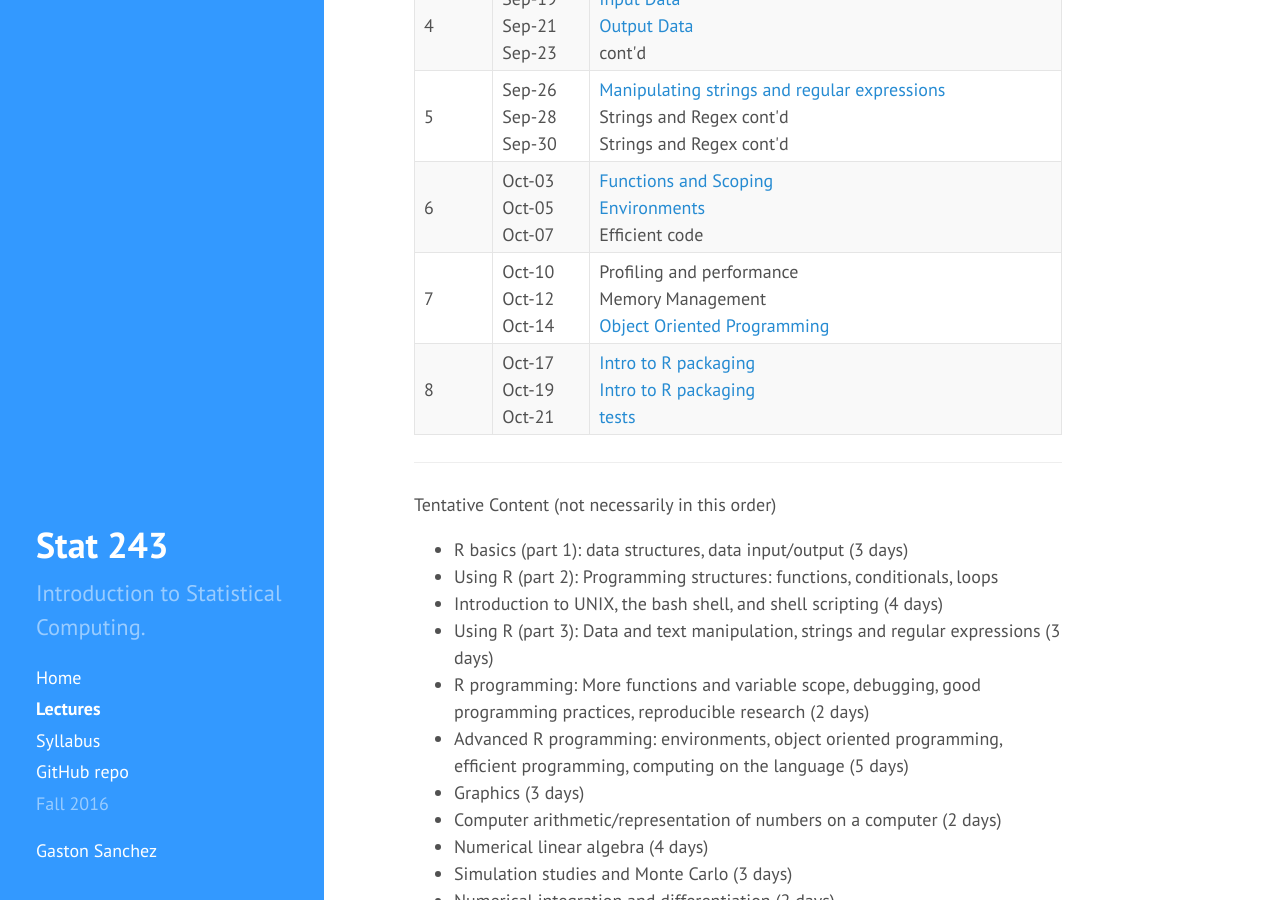
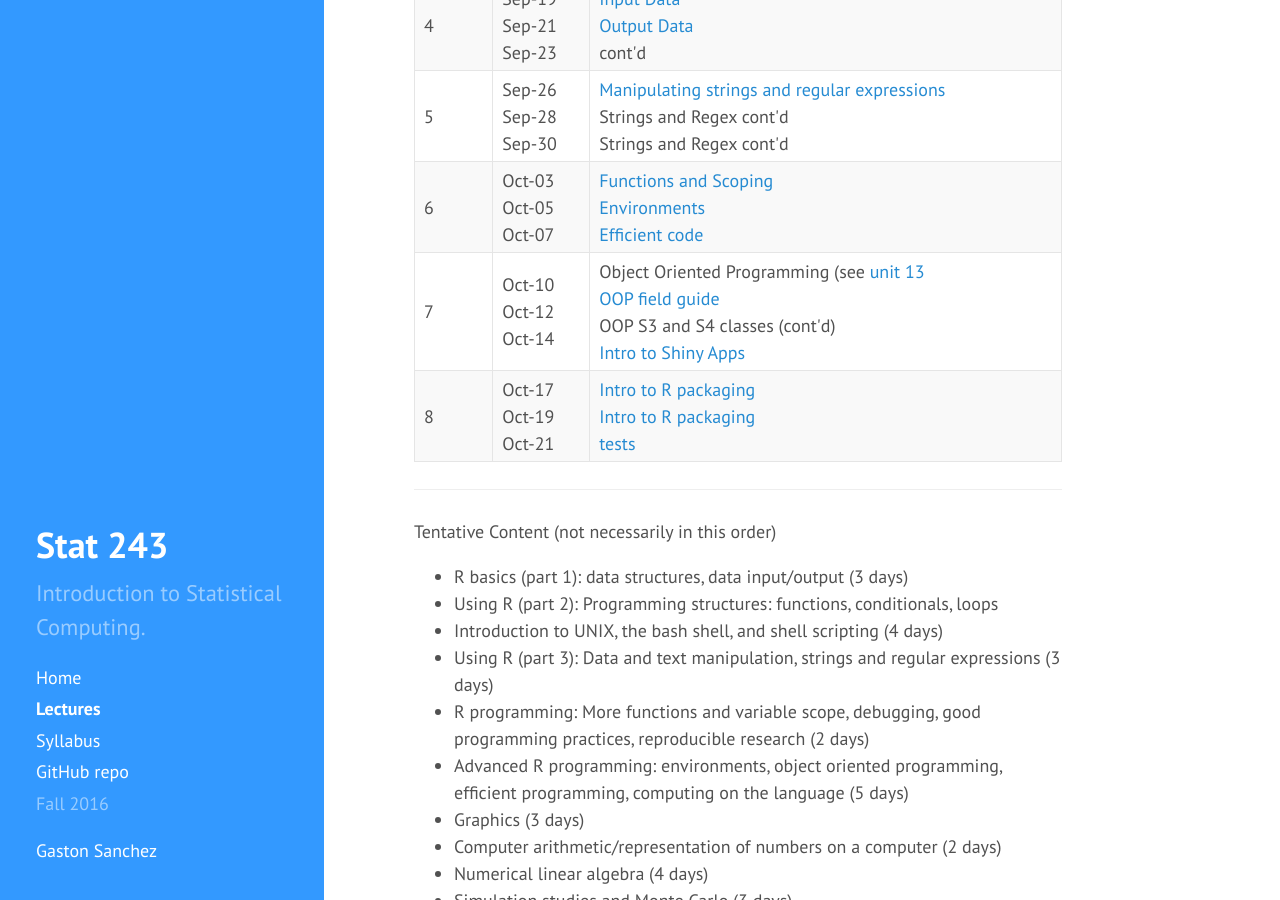
Before and after one commit to gastonstat/stat243-relic, a Jekyll site: the page built from lectures/index.md, in a window 1280 px wide and 900 px high, scrolled down 568 px. Built offline with Jekyll 4.4.1, drawn with Linux system fonts in a browser that asks for light colours; nearby versions of some CDN libraries.

Commit message:
lectures: add OOP s3 and s4 classes

```diff
--- a/lectures/index.md
+++ b/lectures/index.md
@@ -102,7 +102,7 @@ Tentative calendar, Fall 2016
       <td>
         <a href="http://adv-r.had.co.nz/Functions.html" target="_blank">Functions and Scoping</a><br>
         <a href="http://adv-r.had.co.nz/Environments.html" target="_blank">Environments</a><br>
-        Efficient code
+        <a href="http://adv-r.had.co.nz/Performance.html" target="_blank">Efficient code</a>
       </td>
     </tr>
     <tr>
@@ -113,9 +113,10 @@ Tentative calendar, Fall 2016
         Oct-14
       </td>
       <td>
-        Profiling and performance<br>
-        Memory Management<br>
-        <a href="http://adv-r.had.co.nz/OO-essentials.html" target="_target">Object Oriented Programming</a>
+        Object Oriented Programming (see <a href="https://github.com/ucb-stat243/stat243-fall-2016/blob/master/units/13-programming-s3classes.pdf" target="_blank">unit 13</a><br>
+        <a href="http://adv-r.had.co.nz/OO-essentials.html" target="_target">OOP field guide</a><br>
+        OOP S3 and S4 classes (cont'd)<br>
+        <a href="http://shiny.rstudio.com/tutorial/" target="_target">Intro to Shiny Apps</a>
       </td>
     </tr>
     <tr>
```
